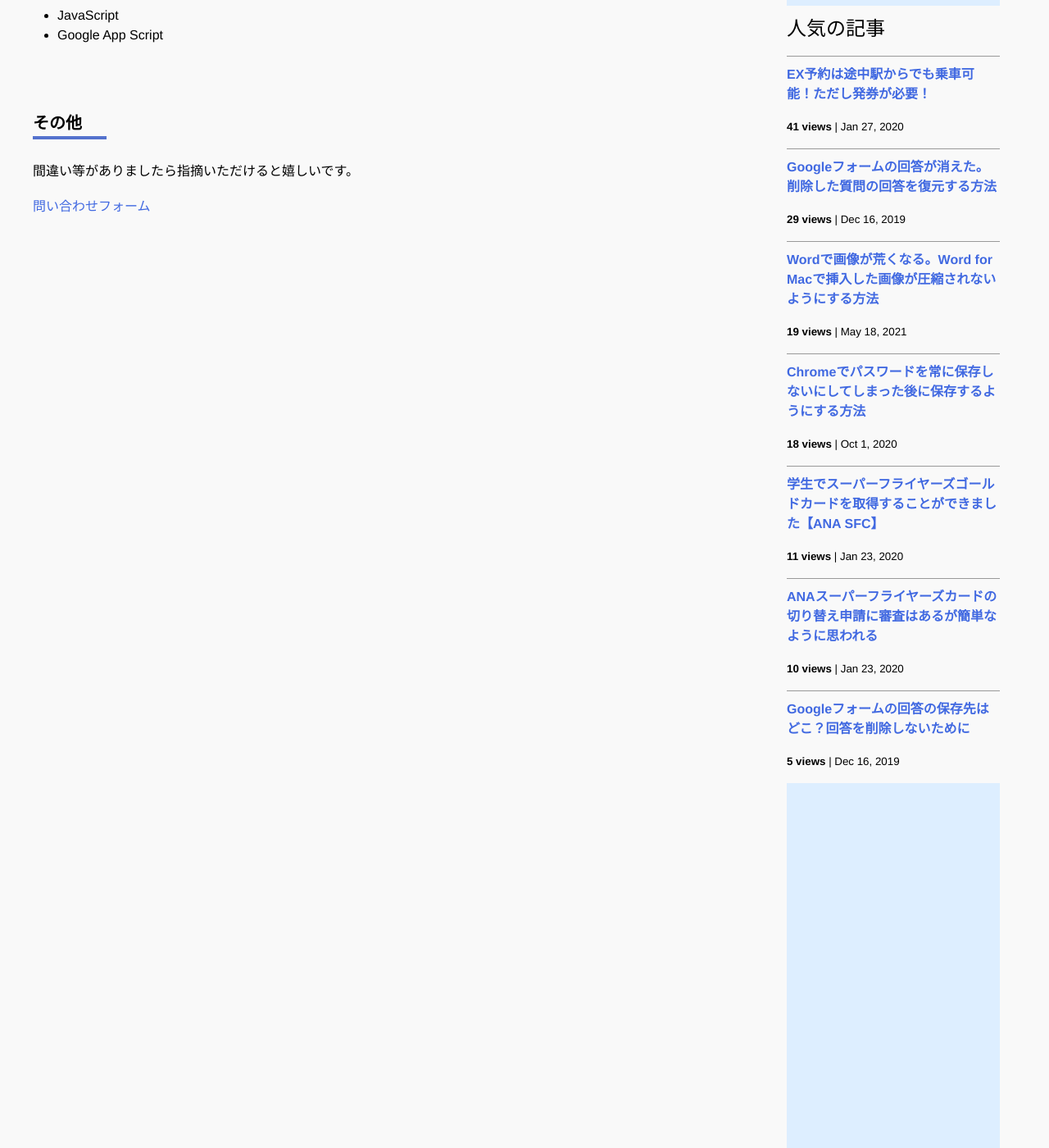
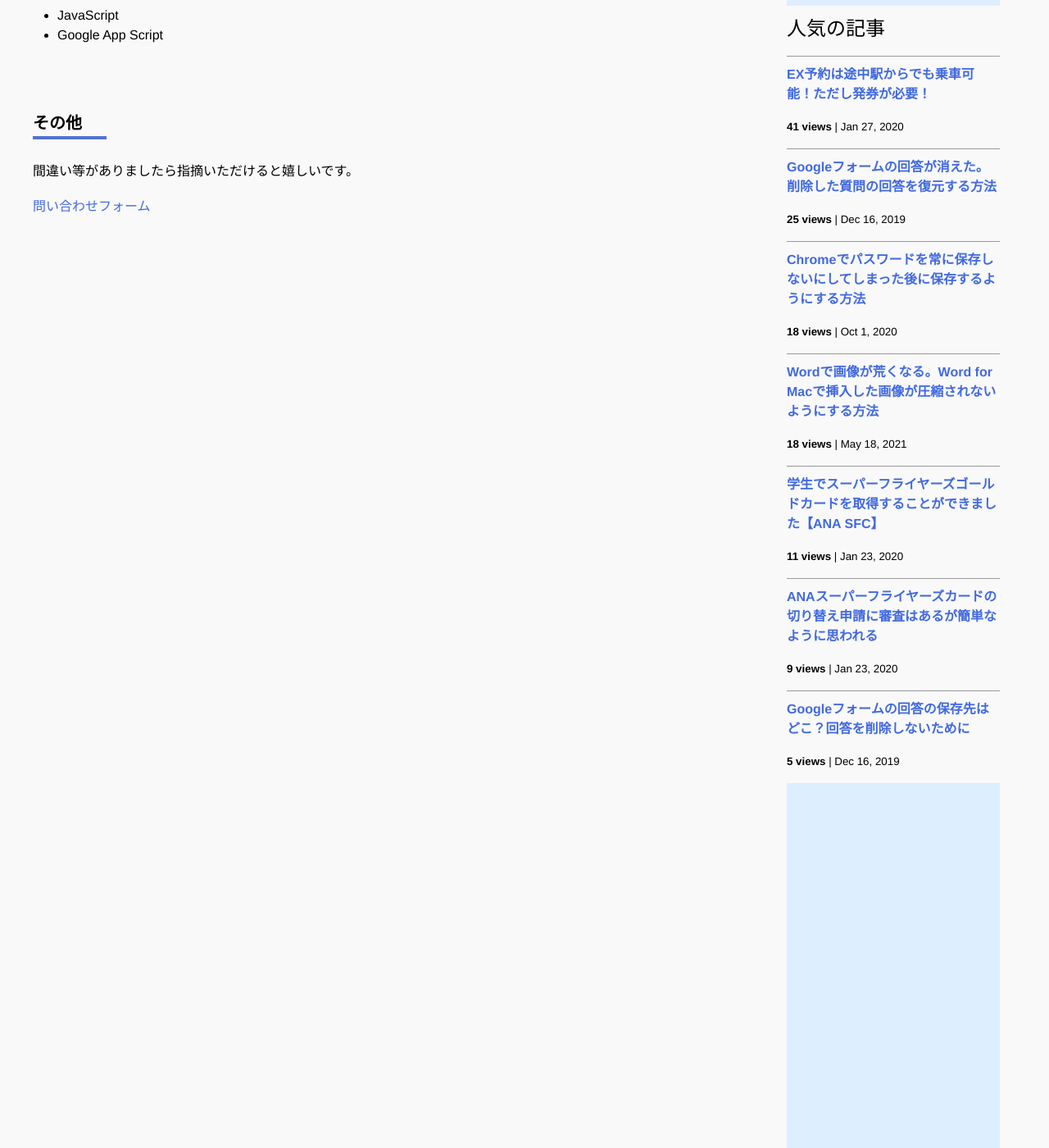
Before and after one commit to iwanaminami/shoyaiwaname, a Jekyll site: the page built from about.markdown, in a window 1280 px wide and 1400 px high, scrolled down 806 px. Shown: the whole window at 82% size. Built offline with Jekyll 4.4.1, drawn with Linux system fonts in a browser that asks for light colours; nearby versions of some CDN libraries; comment, search, counter and statistics services are not loaded.

Commit message:
chore(ga): update _data/popularposts.yml 20260903-0052

```diff
--- a/_data/popularposts.yml
+++ b/_data/popularposts.yml
@@ -1,17 +1,17 @@
 side:
   - view: 41
     url: "/2020/01/27/ex-rideontheway.html"
-  - view: 29
+  - view: 25
     url: "/2019/12/16/restore-googleform.html"
-  - view: 19
-    url: "/2021/05/18/image-compression-word.html"
   - view: 18
     url: "/2020/10/01/googlepassword.html"
+  - view: 18
+    url: "/2021/05/18/image-compression-word.html"
   - view: 13
     url: "/"
   - view: 11
     url: "/2020/01/23/sfcgold.html"
-  - view: 10
+  - view: 9
     url: "/2020/01/23/sfc-judge.html"
   - view: 5
     url: "/2019/12/16/googleform-answers.html"
```
